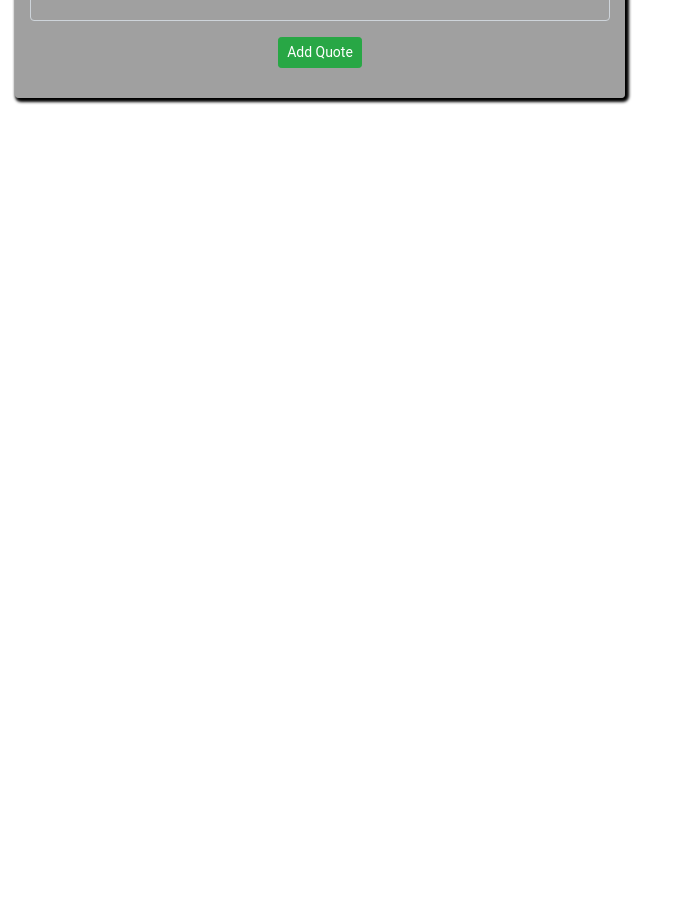
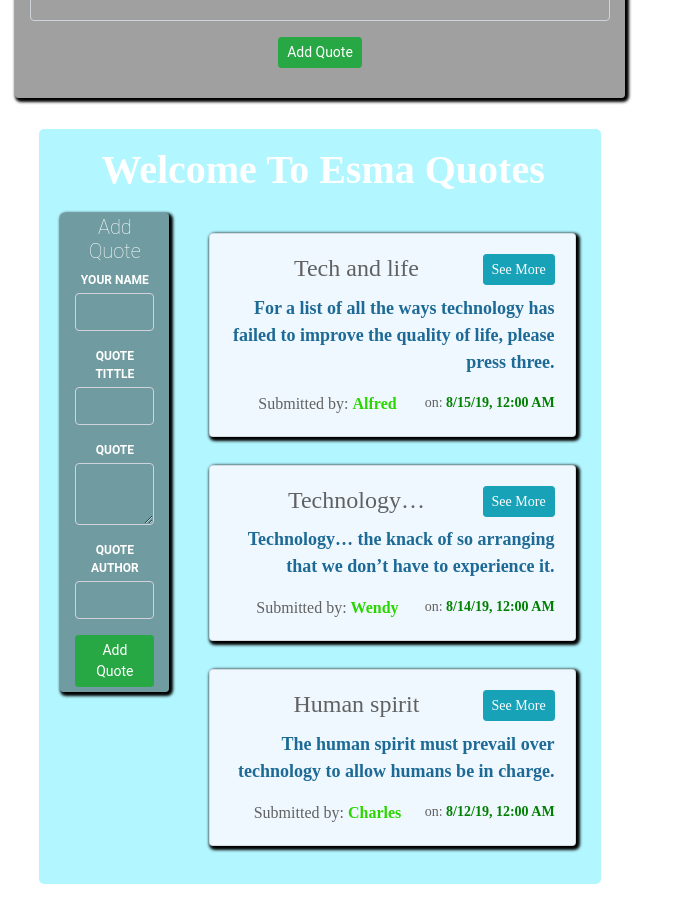
Before and after one commit to Virsail/My-Angular, an Angular app in the folder Esma/Kwots/: page / in a window 1280 px wide. Shown: the part 1680-2595 px from the top of the page, without its empty margins (0-681 px from the left). Before the commit the page ends 1809 px from the top, so only its background shows below. Built offline with nearby package versions, Linux system fonts and the light colour scheme.

Commit message:
add unsaved changes

```diff
--- a/Esma/Kwots/src/app/app.component.html
+++ b/Esma/Kwots/src/app/app.component.html
@@ -78,6 +78,7 @@
       </div>
       <div class="col-md-6">
         <app-form></app-form>
+        <app-quote></app-quote>
 
       </div>
       <!--The content below is only a placeholder and can be replaced.-->
```
